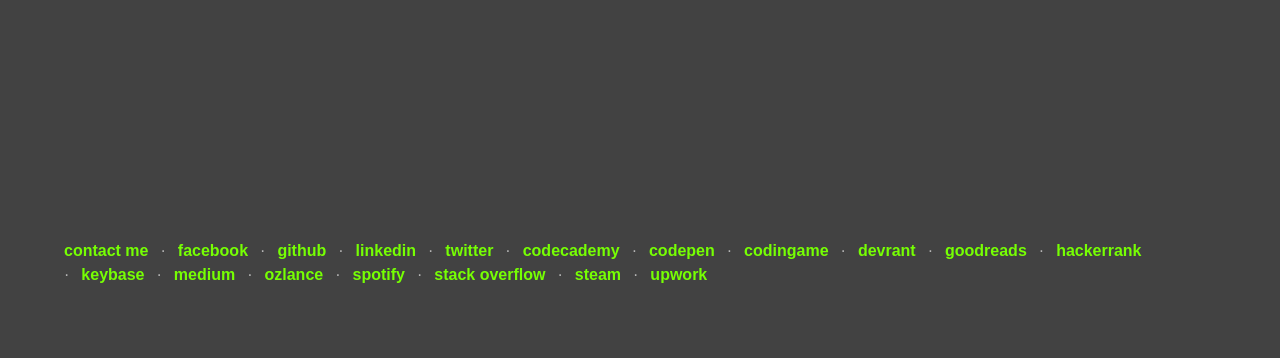
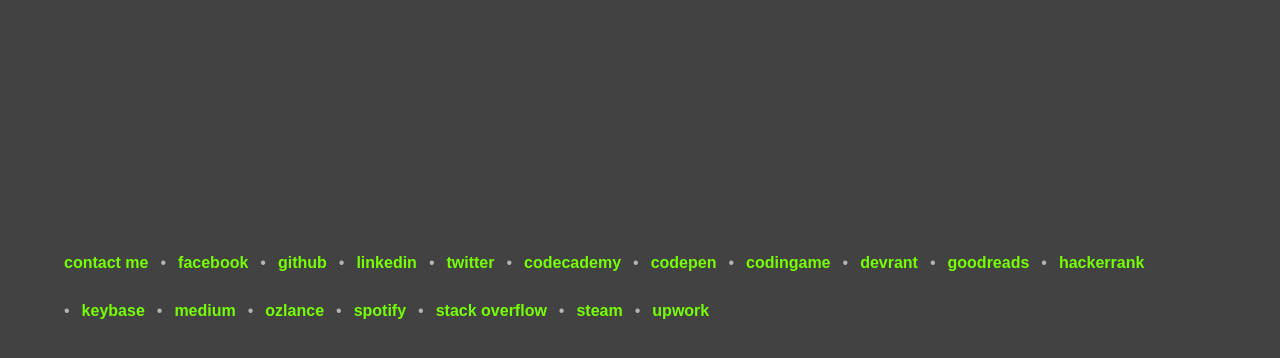
Before and after one commit to nickamor/nickamor-com, a website: page public/index.html in a window 1280 px wide. Shown: the part 212-570 px from the top of the page. Drawn offline with nearby package versions, Linux system fonts and the light colour scheme; a script that the page names is missing.

Commit message:
Increase height of profile links

```diff
--- a/public/index.html
+++ b/public/index.html
@@ -71,12 +71,13 @@
         body {
             font-family: 'Source Sans Pro', sans-serif;
             background-color: #424242;
-            height: 100vh;
+            min-height: 100vh;
         }
 
         .breadcrumb a {
             color: #76FF03;
             font-weight: 700;
+            min-height: 48px;
         }
     </style>
     <script>
@@ -108,9 +109,9 @@
     <section class="is-invisible">
         <hr />
     </section>
-    <section class="section is-dark">
+    <section class="section">
         <div class="container">
-            <nav class="breadcrumb has-dot-separator">
+            <nav class="breadcrumb has-bullet-separator">
                 <ul>
                     <li>
                         <a class="navbar-item" href="mailto:me@nickamor.com">
```
